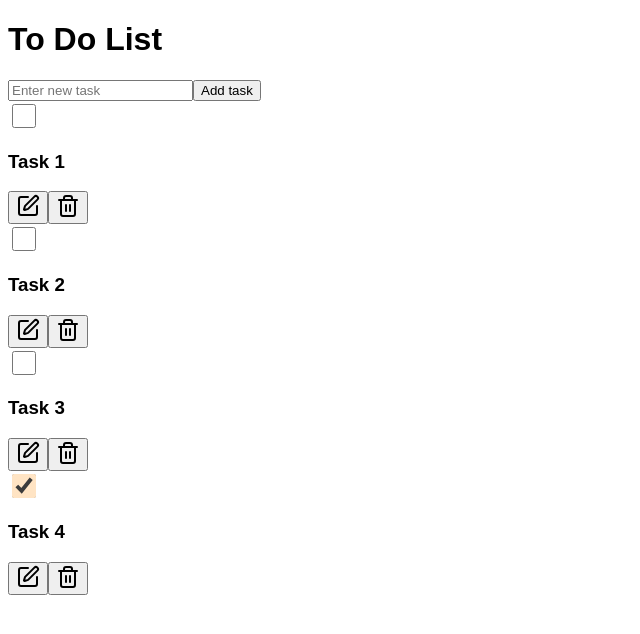
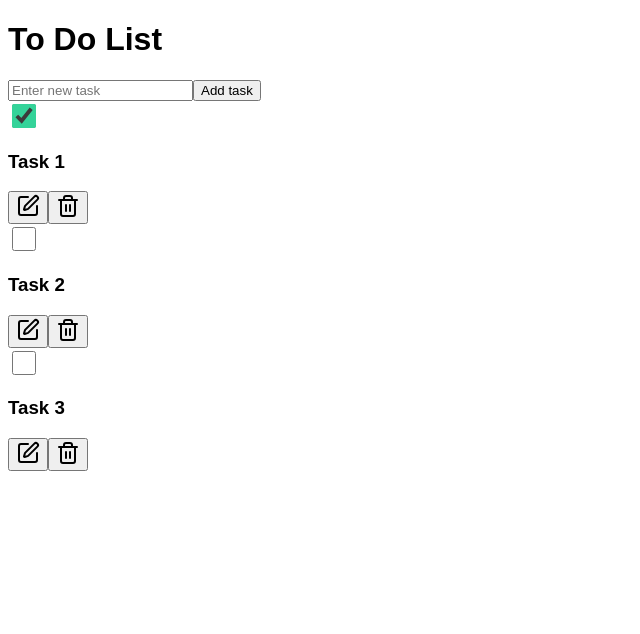
Before and after one commit to kinnaamf/nuxt-todo-list, a Nuxt app: page / in a window 1280 px wide. Shown: the top 634 px of the page, without its empty margins (0-640 px from the left). Built offline with nearby package versions, Linux system fonts and the light colour scheme; data requests are answered from the project's data file.

Commit message:
edited styles

```diff
--- a/app/pages/index.vue
+++ b/app/pages/index.vue
@@ -37,7 +37,9 @@
               <input type="checkbox" v-model="task.done" @change="toggleDone(task)">
               <h3 class="text-2xl font-medium"
                   :class="task.done ? 'text-gray-400 line-through transition-all duration-100' : 'text-gray-900 transition-all duration-100'"
-                  v-if="!task.editable">
+                  v-if="!task.editable"
+                  @dblclick="editTask(task)"
+              >
                 {{ task.title }}
               </h3>
               <input type="text"
@@ -94,12 +96,12 @@ interface NewTask {
 
 onMounted(() => {
   getTasks();
-  setTimeout(() => {
-    showTitle.value = true
-  }, 10);
-  setTimeout(() => {
-    showTask.value = true
-  }, 10)
+})
+
+onMounted(async () => {
+  await nextTick();
+  showTitle.value = true
+  showTask.value = true
 })
 
 const newTask = reactive<NewTask>({
@@ -180,7 +182,7 @@ const deleteTask = async (id: string) => {
     const res = await $fetch(`http://localhost:5000/tasks/${ id }`, {
       method: "DELETE",
     })
-    tasks.value = tasks.value.filter(t => t.id !== id)
+    tasks.value = tasks.value.filter(task => task.id !== id)
   } catch (e) {
     error.value = "Could not delete task"
   }
@@ -193,12 +195,11 @@ input[type="checkbox"] {
 }
 
 input {
-  outline: none;
+  @apply outline-none;
 }
 
 input[type="checkbox"]:checked {
-  outline: none;
-  accent-color: bisque;
+  @apply outline-none accent-emerald-400;
 }
 
 * {
@@ -236,31 +237,27 @@ input[type="checkbox"]:checked {
 
 
 .title-slide-enter-active {
-  transition: all .5s ease
+  @apply transition-all duration-500 ease-in-out;
 }
 
 .title-slide-enter-from {
-  opacity: 0;
-  transform: translateY(-30px);
+  @apply opacity-0 -translate-y-8;
 }
 
 .title-slide-leave-to {
-  opacity: 1;
-  transform: translateY(0);
+  @apply opacity-100 translate-y-0;
 }
 
 
 .task-enter-active {
-  transition: all 1s ease
+  @apply transition-all duration-1000 ease-in-out;
 }
 
 .task-enter-from {
-  opacity: 0;
-  transform: translateX(30px);
+  @apply opacity-0 -translate-x-8;
 }
 
 .task-leave-to {
-  opacity: 1;
-  transform: translateX(0);
+  @apply opacity-100 translate-x-0;
 }
 </style>
--- a/db.json
+++ b/db.json
@@ -3,7 +3,7 @@
     {
       "id": "4d25",
       "title": "Task 1",
-      "done": false
+      "done": true
     },
     {
       "id": "ac16",
@@ -14,11 +14,6 @@
       "id": "76d8",
       "title": "Task 3",
       "done": false
-    },
-    {
-      "id": "336e",
-      "title": "Task 4",
-      "done": true
     }
   ]
 }
```
